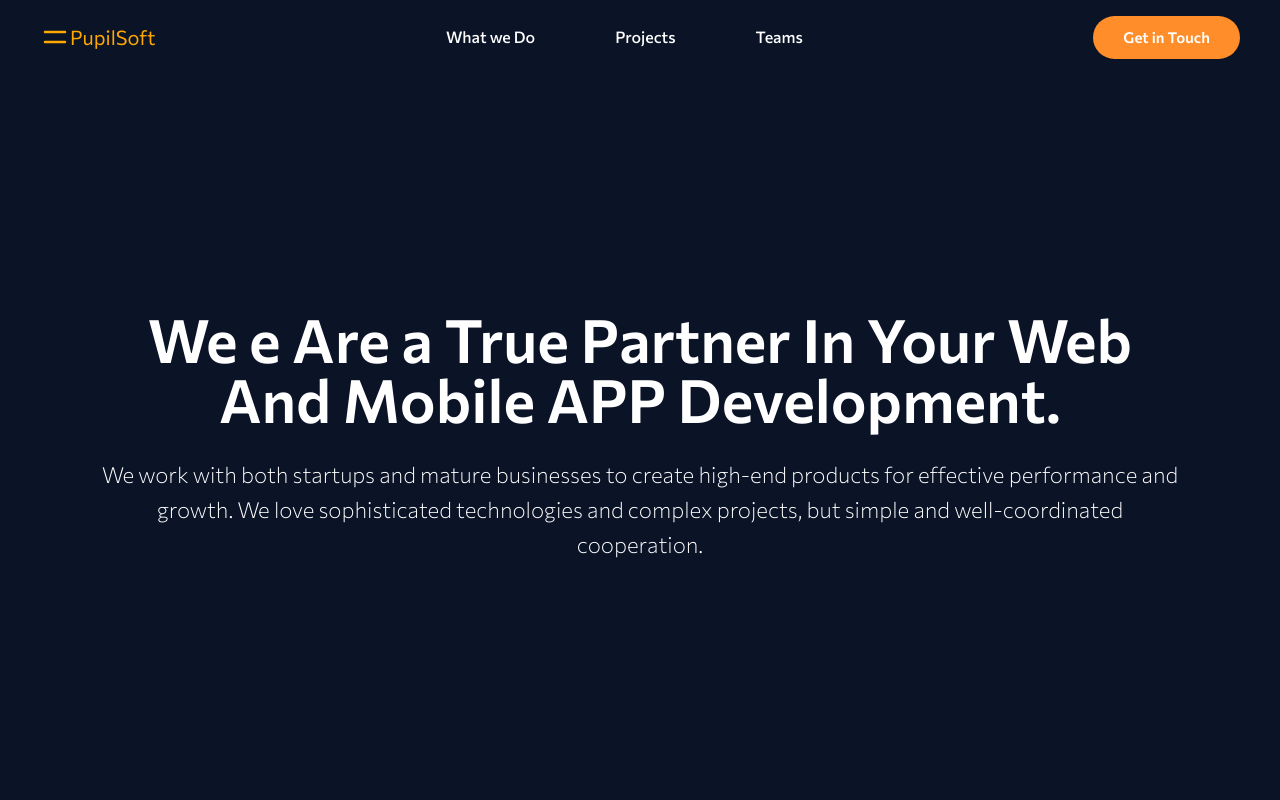
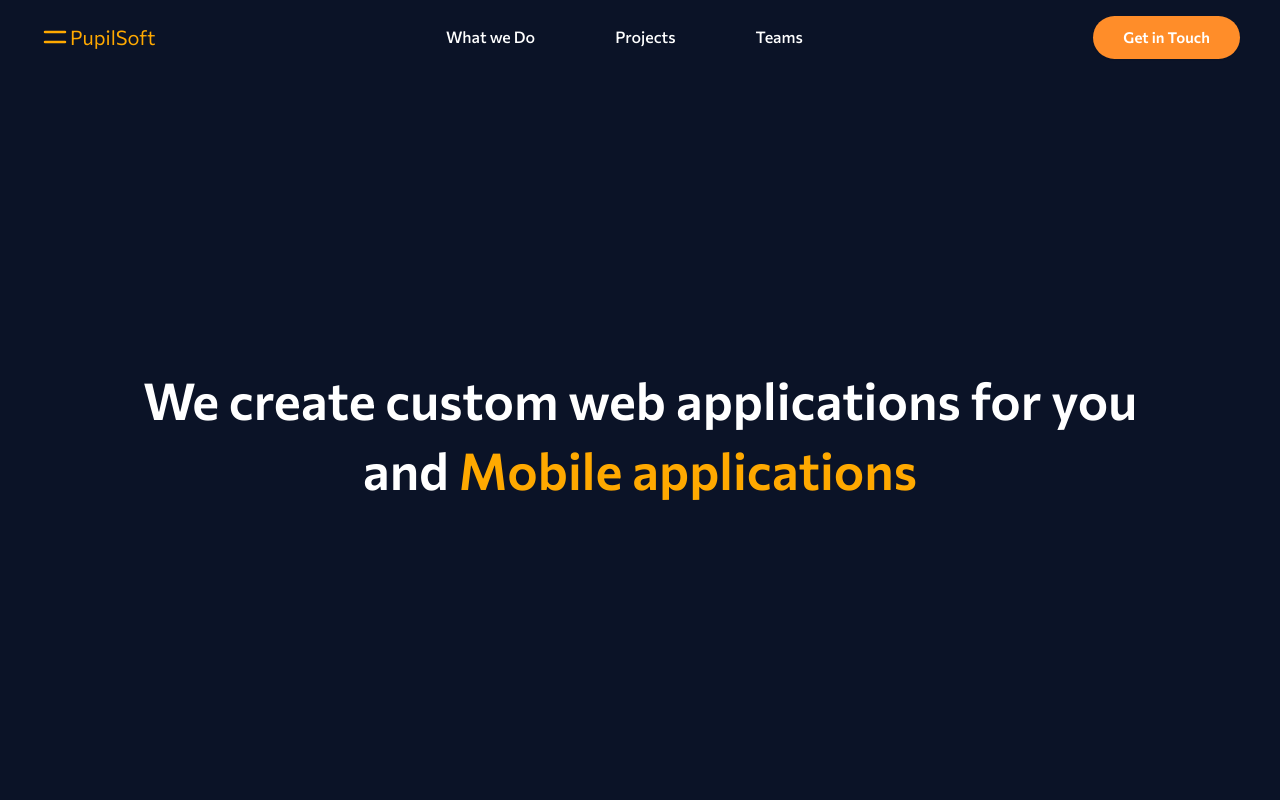
Before and after one commit to tauhidulislam100/pupilsoft, a Next.js app: page /projects in a window 1280 px wide. Shown: the top 800 px of the page. Built offline with nearby package versions, Linux system fonts and the light colour scheme.

Commit message:
updated hero section

```diff
--- a/src/components/home/Hero.jsx
+++ b/src/components/home/Hero.tsx
@@ -27,7 +27,7 @@ const settings = {
   lazyLoad: 'ondemand',
 };
 
-const Hero = () => {
+const Hero = ({ children }: { children?: React.ReactNode }) => {
   const titlesRef = useRef([]);
 
   const scrollTo = (id) => gsap.to(window, { duration: 1, scrollTo: id });
@@ -101,16 +101,20 @@ const Hero = () => {
                       </span>
                     </Link>
                   </div> */}
-                  <h1 className="font-commissioner text-6xl font-semibold text-center">
-                    We e Are a True Partner In Your Web And Mobile APP
-                    Development.
-                  </h1>
-                  <p className=" text-center text-[22px] font-extralight leading-[35px] font-commissioner mt-7">
-                    We work with both startups and mature businesses to create
-                    high-end products for effective performance and growth. We
-                    love sophisticated technologies and complex projects, but
-                    simple and well-coordinated cooperation.
-                  </p>
+                  {children ?? (
+                    <>
+                      <h1 className="font-commissioner text-6xl font-semibold text-center">
+                        We Are a True Partner In Your Web And Mobile APP
+                        Development.
+                      </h1>
+                      <p className=" text-center text-[22px] font-extralight leading-[35px] font-commissioner mt-7">
+                        We work with both startups and mature businesses to
+                        create high-end products for effective performance and
+                        growth. We love sophisticated technologies and complex
+                        projects, but simple and well-coordinated cooperation.
+                      </p>
+                    </>
+                  )}
                 </div>
 
                 {/* <ul className="text-4xl text-center md:text-left sm:text-5xl md:text-6xl font-bold">
--- a/src/pages/projects.tsx
+++ b/src/pages/projects.tsx
@@ -8,12 +8,24 @@ import {
   Projects,
   HowWeWork,
 } from 'components';
+import { useState } from 'react';
 
 const ProjectsPage: NextPage = () => {
+  const [isClicked, setClicked] = useState(false);
   return (
     <div className="w-full bg-[#F0F2F5] min-h-screen flex flex-col justify-center items-center text-white">
       <Header />
-      <Hero />
+      <Hero>
+        <h1 className="text-[51px] font-semibold leading-[70px] text-center">
+          We create custom web applications for you and{' '}
+          <span
+            onClick={() => setClicked((prev) => !prev)}
+            className={`${isClicked ? 'text-[#0AF4E1]' : 'text-primary'}`}
+          >
+            Mobile applications
+          </span>
+        </h1>
+      </Hero>
       <div className="relative my-20 space-y-14">
         {[...Array(4)].map((_, idx: number) => (
           <Project key={idx} />
```
